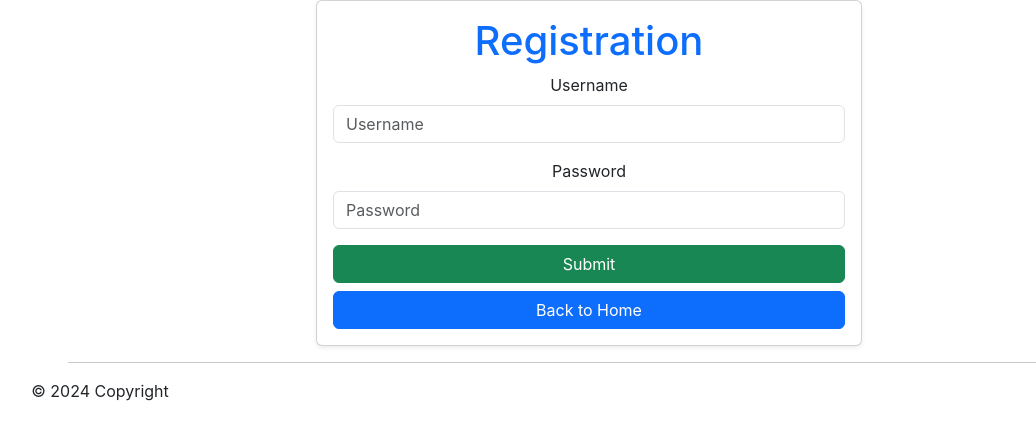
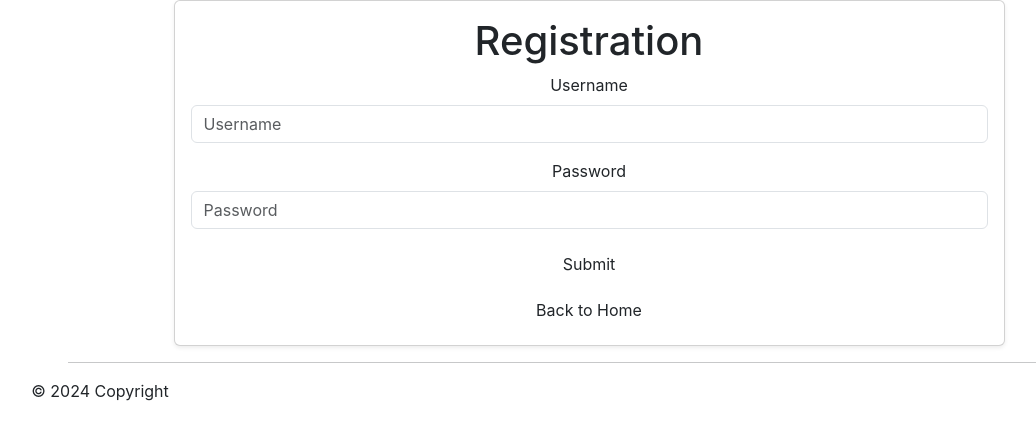
Before and after one commit to lataeqishere/WEB_MOVIE_RECOMMENDATION, a Flask app: page /register in a window 1280 px wide. Shown: the part 74-514 px from the top of the page, without its empty margins (51-1087 px from the left). Run offline with Flask 3, Linux system fonts and the light colour scheme; some web fonts are replaced.

Commit message:
update button color

```diff
--- a/application/templates/register.html
+++ b/application/templates/register.html
@@ -28,10 +28,10 @@
 {% block content %}
 <div class="container">
     <div class="row justify-content-center">
-        <div class="col-md-6">
+        <div class="col-md-9">
             <div class="card registration-card shadow-sm">
                 <div class="card-body">
-                    <h1 class="page-header text-primary text-center">Registration</h1>
+                    <h1 class="page-header text-center">Registration</h1>
 
                     {% with messages = get_flashed_messages(with_categories=true) %}
                         {% if messages %}
@@ -51,8 +51,8 @@
                             <input type="password" placeholder="Password" id="password" name="password" class="form-control" required>
                         </div>
                         <div class="d-grid gap-2">
-                            <input type="submit" value="Submit" class="btn btn-success">
-                            <a href="{{url_for('index')}}" class="btn btn-primary">Back to Home</a>
+                            <input type="submit" value="Submit" class="btn btn-sub">
+                            <a href="{{url_for('index')}}" class="btn btn-gr">Back to Home</a>
                         </div>
                     </form>
                 </div>
```
